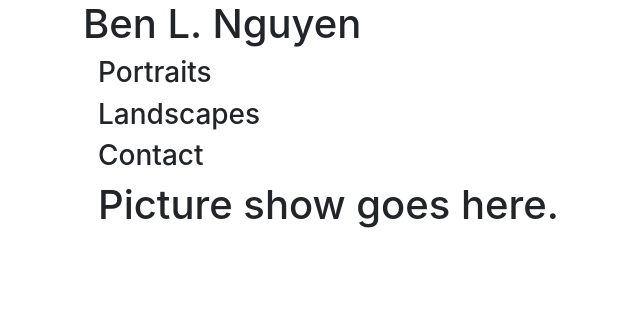
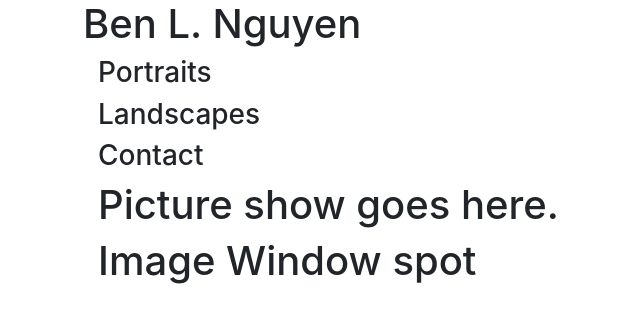
Before and after one commit to PaulGLujan/ben_portfolio, a React (Create React App) app: page / in a window 1280 px wide. Shown: the top 322 px of the page, without its empty margins (2-642 px from the left). Built offline with nearby package versions, Linux system fonts and the light colour scheme.

Commit message:
Made image window component

```diff
--- /dev/null
+++ b/src/components/image_window.js
@@ -0,0 +1,11 @@
+import React, {Component} from 'react';
+
+class ImageWindow extends Component {
+  render(){
+    return(
+      <h1>Image Window spot</h1>
+    )
+  }
+}
+
+export default ImageWindow;
--- a/src/components/picture_show.js
+++ b/src/components/picture_show.js
@@ -1,7 +1,9 @@
 import React from 'react';
+import ImageWindow from './image_window';
 
 export default ()=>(
   <div className="container">
     <h1>Picture show goes here.</h1>
+    <ImageWindow/>
   </div>
 )
```
